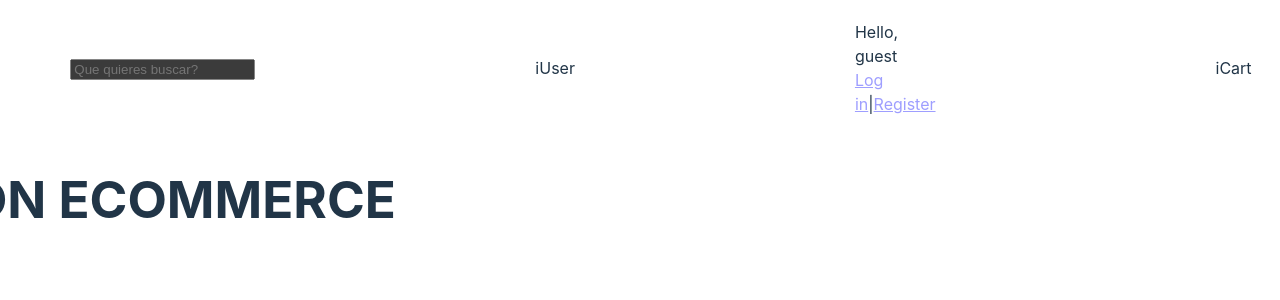
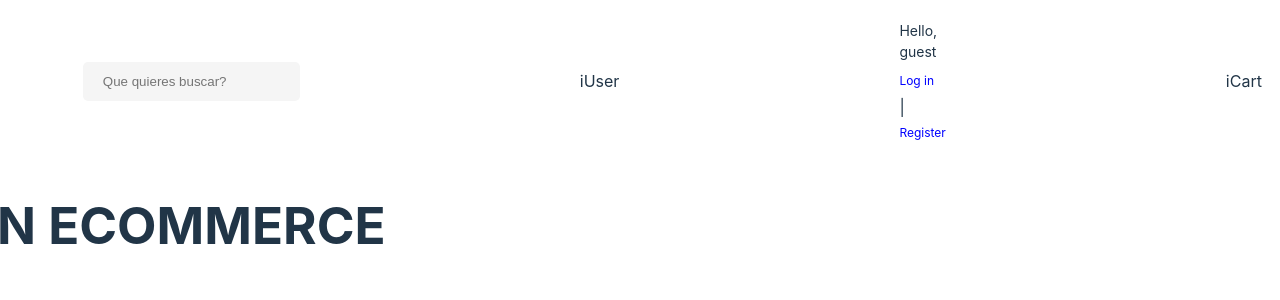
Before and after one commit to juliansalvucci/e-commerce-tpi-frontend, a React (Vite) app: page / in a window 1280 px wide. Shown: the top 300 px of the page. Built offline with nearby package versions, Linux system fonts and the light colour scheme.

Commit message:
refactor: Nombre de clases sin puntos (no hacen falta)

```diff
--- a/src/App.jsx
+++ b/src/App.jsx
@@ -5,8 +5,8 @@ function App() {
   return (
     <>
       <Home />
-      <div className=".app">
-        <h1 >APLICACIÓN ECOMMERCE</h1>
+      <div className="app">
+        <h1>APLICACIÓN ECOMMERCE</h1>
       </div>
     </>
   );
--- a/src/components/Cart.jsx
+++ b/src/components/Cart.jsx
@@ -3,7 +3,7 @@ import "../styles/Cart.css";
 
 const Cart = () => {
   return (
-    <div className=".cart-section">
+    <div className="cart-section">
       {/* aca iría el ícono del carrito, por ahora "iCart" para ilustrar */}
       <span>iCart</span>
     </div>
--- a/src/components/Logo.jsx
+++ b/src/components/Logo.jsx
@@ -3,9 +3,9 @@ import "../styles/Logo.css";
 
 const Logo = () => {
   return (
-    <div className=".logo-section">
+    <div className="logo-section">
       {/* Aquí iría la imagen del logo cuando la agregues */}
-      <a href="/" className=".logo-link">
+      <a href="/" className="logo-link">
         iLogo
       </a>
     </div>
--- a/src/components/SearchBar.jsx
+++ b/src/components/SearchBar.jsx
@@ -13,7 +13,7 @@ function SearchBar() {
   };
   return (
     <>
-      <div className=".search-bar">
+      <div className="search-bar">
         <input
           type="text"
           placeholder="Que quieres buscar?"
--- a/src/components/User.jsx
+++ b/src/components/User.jsx
@@ -7,16 +7,16 @@ const User = () => {
     <>
       <div>
         {/* Aca iría el ícono del usuario, por ahora "iUser" para ilustrar */}
-        <span className=".user-logo">iUser</span>
+        <span className="user-logo">iUser</span>
       </div>
-      <div className=".user-section">
-        <span className=".user-greeting">Hello, {user}</span>
-        <div className=".user-links">
-          <a href="/login" className=".user-link">
+      <div className="user-section">
+        <span className="user-greeting">Hello, {user}</span>
+        <div className="user-links">
+          <a href="/login" className="user-link">
             Log in
           </a>
           <span>|</span>
-          <a href="/register" className=".user-link">
+          <a href="/register" className="user-link">
             Register
           </a>
         </div>
```
